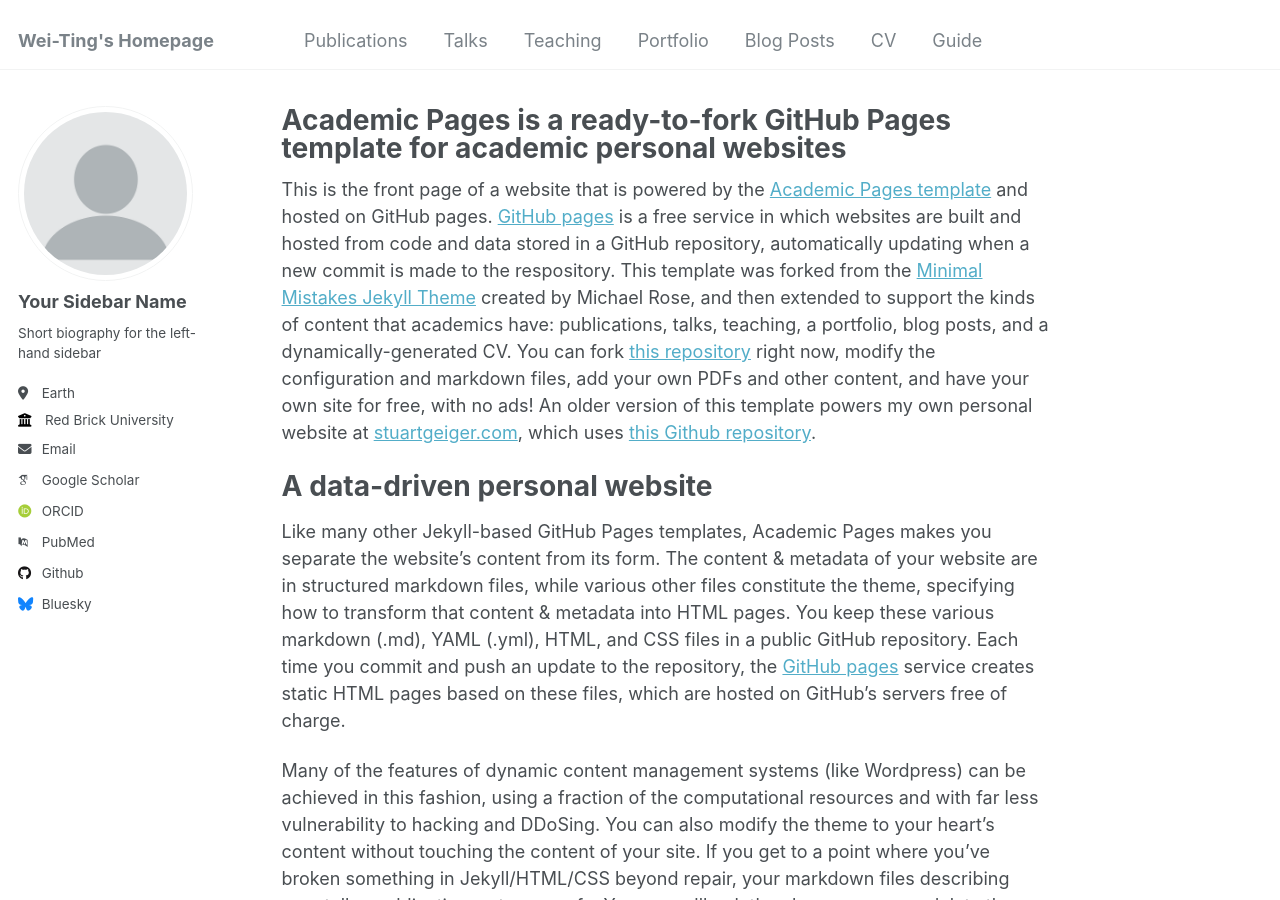
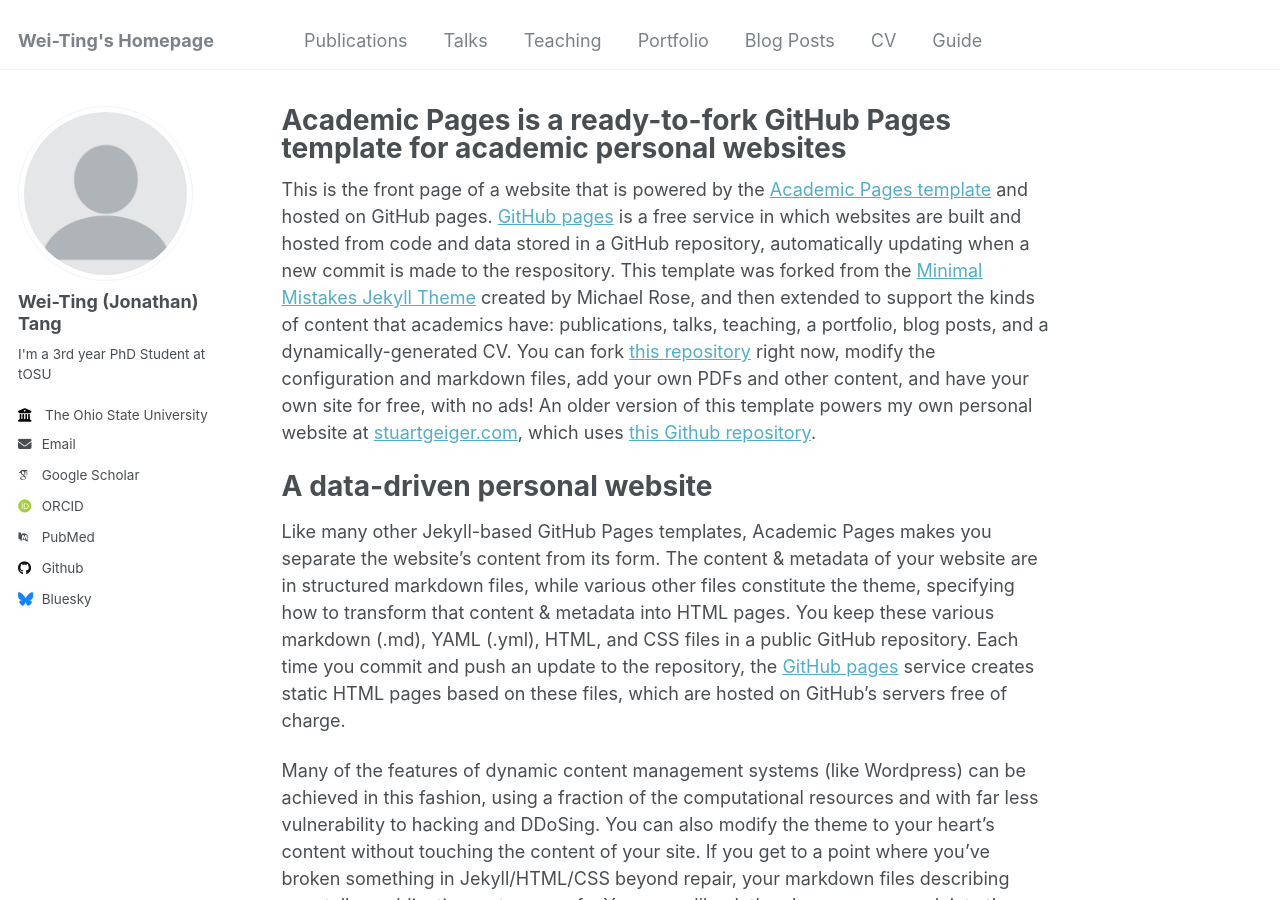
Before and after one commit to R09524081/R09524081.github.io, a Jekyll site: the page built from _pages/about.md, in a window 1280 px wide and 900 px high. Built offline with Jekyll 4.4.1, drawn with Linux system fonts in a browser that asks for light colours; some web fonts are replaced.

Commit message:
Update _config.yml

```diff
--- a/_config.yml
+++ b/_config.yml
@@ -22,17 +22,17 @@
 author:
   # Biographic information
   avatar           : "profile.png"
-  name             : "Your Sidebar Name"
+  name             : "Wei-Ting (Jonathan) Tang"
   pronouns         : # example: "she/her"
-  bio              : "Short biography for the left-hand sidebar"
-  location         : "Earth"
-  employer         : "Red Brick University"
+  bio              : "I'm a 3rd year PhD Student at tOSU"
+  #location         : "Earth"
+  employer         : "The Ohio State University"
   uri              : # URL
-  email            : "none@example.org"
+  email            : "tang.1856@osu.edu"
 
   # Academic websites
   arxiv            : # URL - Update with the correct link to your profile
-  googlescholar    : "https://scholar.google.com/citations?user=PS_CX0AAAAAJ"
+  googlescholar    : "https://scholar.google.com/citations?user=wFWQsNQAAAAJ&hl=en"
   impactstory      : # URL
   orcid            : "http://orcid.org/yourorcidurl"
   semantic         : # URL
```
